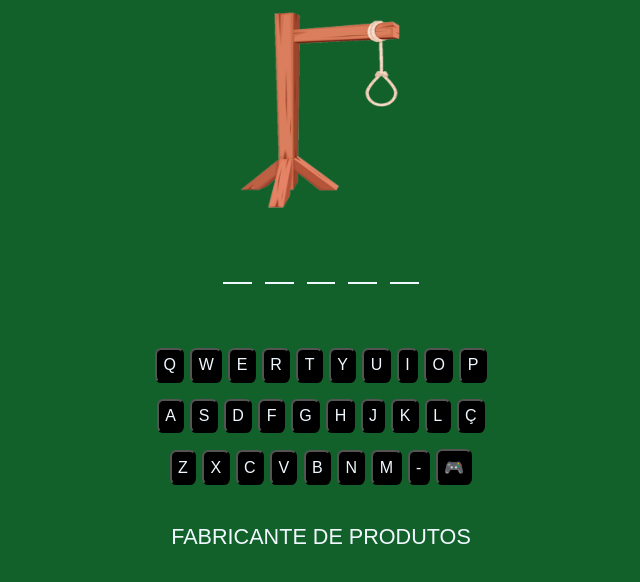
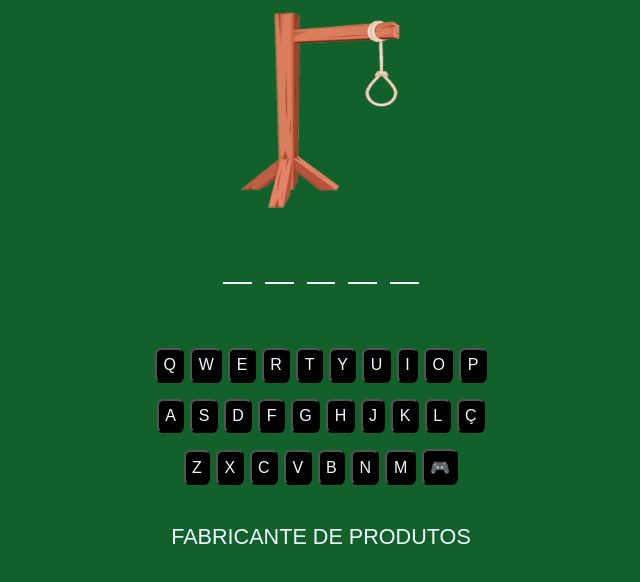
Before and after one commit to Brenojota/jogo-da-forca, a plain HTML site: page index.html in a window 1280 px wide. Shown: the part 82-664 px from the top of the page, without its empty margins (319-959 px from the left). Drawn offline with Linux system fonts and the light colour scheme.

Commit message:
alterado botao

```diff
--- a/index.html
+++ b/index.html
@@ -64,7 +64,6 @@
                 <button id="tecla-B" class="digitos" value = "1" onclick="verificaLetraEscolhida('B')">B</button>
                 <button id="tecla-N" class="digitos" value = "1" onclick="verificaLetraEscolhida('N')">N</button>
                 <button id="tecla-M" class="digitos" value = "1" onclick="verificaLetraEscolhida('M')">M</button>
-                <button id="tecla--" onclick="verificaLetraEscolhida('-')">-</button>
                 <button id="tecla-game" onclick="">🎮</button>
 
             </div>
```
Also changed, not shown: Tela de inicio.png (added).
